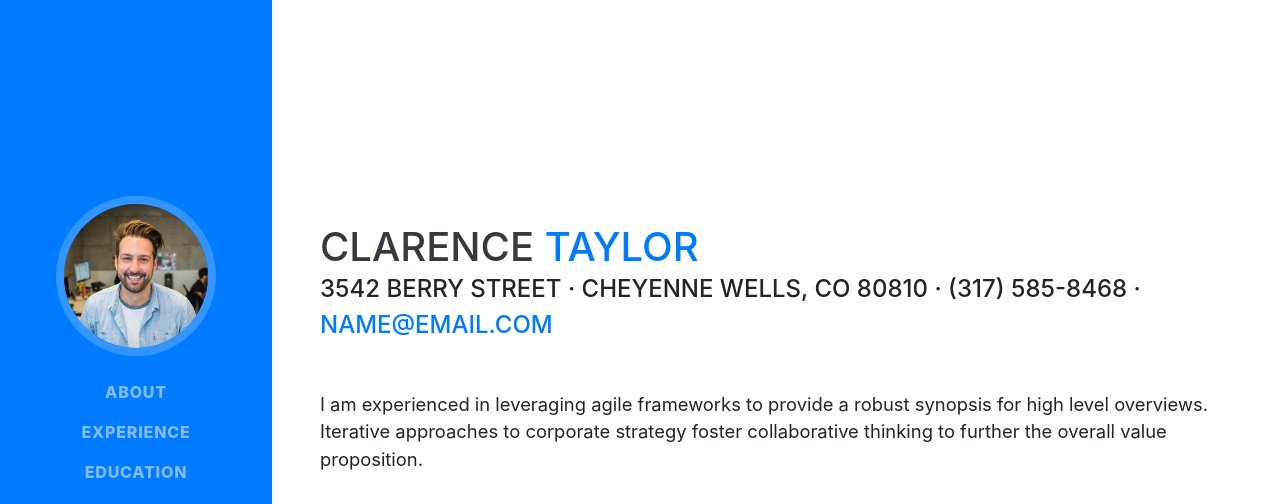
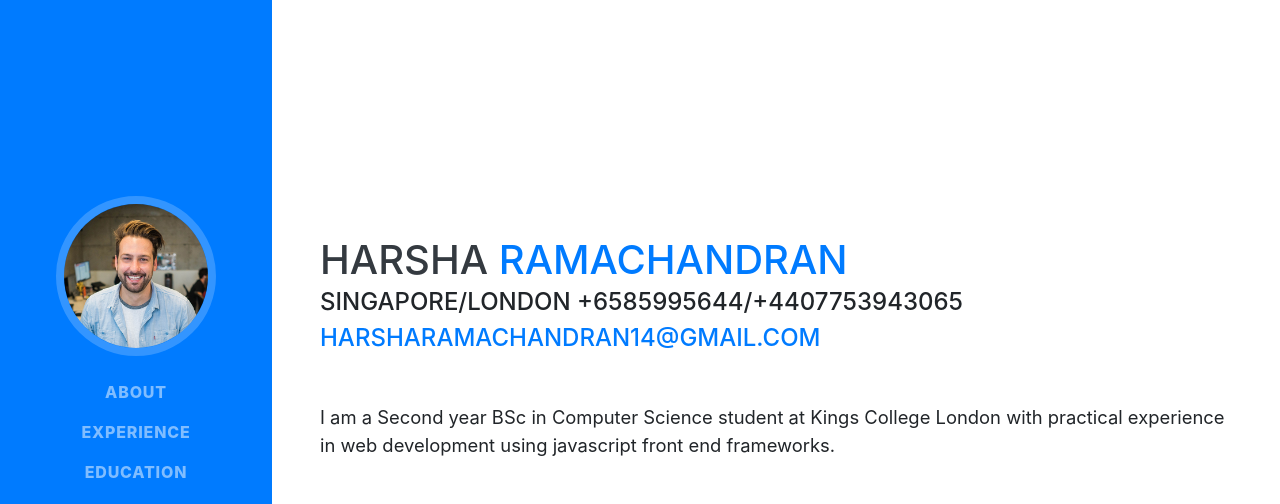
Before and after one commit to murtuswami/murtuswami.github.io, a website with bundled scripts: page index.html in a window 1280 px wide. Shown: the top 504 px of the page. Built offline with nearby package versions, Linux system fonts and the light colour scheme; a web font is replaced by a local one.

Commit message:
second Commit

```diff
--- a/index.html
+++ b/index.html
@@ -63,18 +63,18 @@
 
     <section class="resume-section p-3 p-lg-5 d-flex align-items-center" id="about">
       <div class="w-100">
-        <h1 class="mb-0">Clarence
-          <span class="text-primary">Taylor</span>
+        <h1 class="mb-0">Harsha
+          <span class="text-primary">Ramachandran</span>
         </h1>
-        <div class="subheading mb-5">3542 Berry Street · Cheyenne Wells, CO 80810 · (317) 585-8468 ·
-          <a href="mailto:name@email.com">name@email.com</a>
+        <div class="subheading mb-5">Singapore/London +6585995644/+4407753943065
+          <a href="harsharamachandran14@gmail.com">harsharamachandran14@gmail.com</a>
         </div>
-        <p class="lead mb-5">I am experienced in leveraging agile frameworks to provide a robust synopsis for high level overviews. Iterative approaches to corporate strategy foster collaborative thinking to further the overall value proposition.</p>
+        <p class="lead mb-5"> I am a Second year BSc in Computer Science student at Kings College London with practical experience in web development using javascript front end frameworks.  </p>
         <div class="social-icons">
           <a href="#">
             <i class="fab fa-linkedin-in"></i>
           </a>
-          <a href="#">
+          <a href="www.github.com/murtuswami">
             <i class="fab fa-github"></i>
           </a>
           <a href="#">
```
